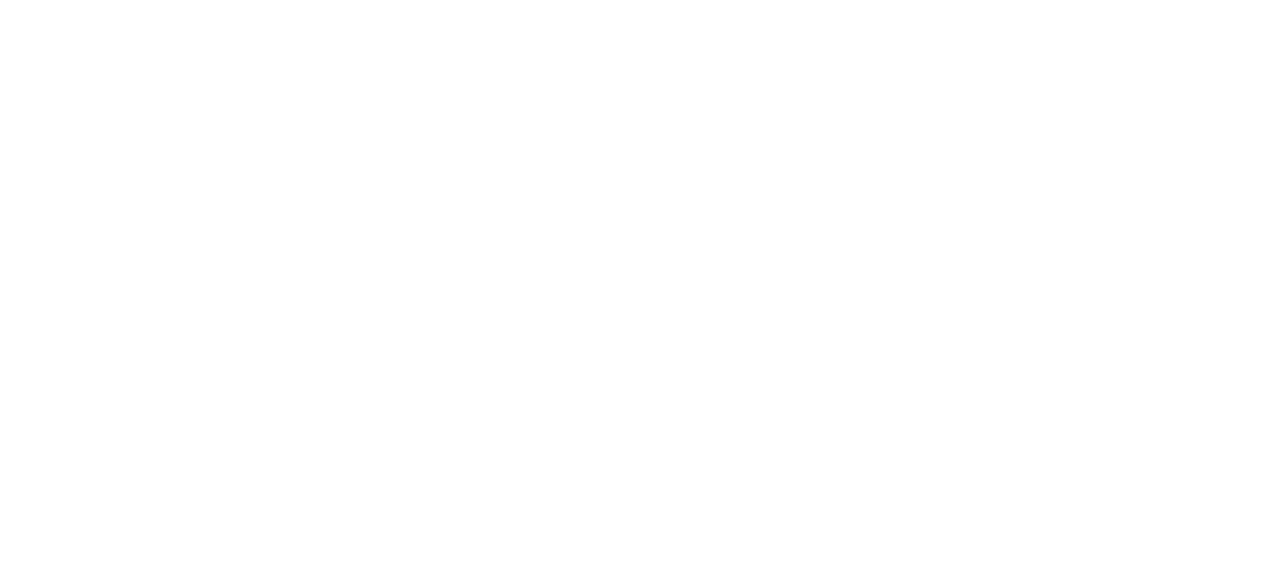
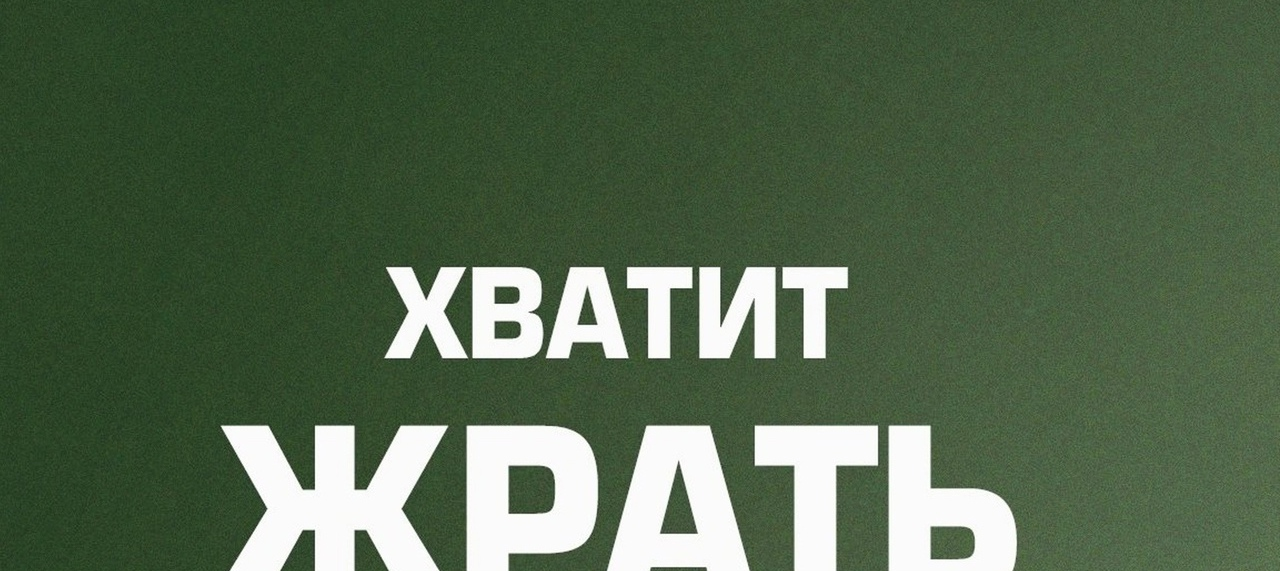
Before and after one commit to Ztruth555/JavaScript, a plain HTML site: page Lesson_07/2/index.html in a window 1280 px wide. Shown: the top 571 px of the page. Drawn offline with Linux system fonts and the light colour scheme; the site is published under a folder, as on GitHub Pages, so addresses that start at the root find nothing.

Commit message:
timer+tabz

```diff
--- a/Lesson_07/2/style.css
+++ b/Lesson_07/2/style.css
@@ -6,7 +6,7 @@ body {
   height: 100vh;
   font-size: 16px;
   font-family: "Futura";
-  background: url(/Lesson_07/2/img/Oboi_ot_Koli_336.jpg);
+  background: url(./img/Oboi_ot_Koli_336.jpg);
 }
 
 .timer {
```
